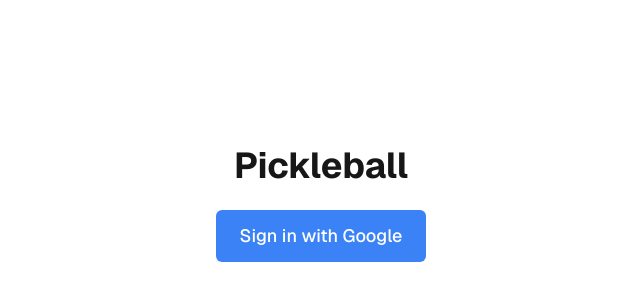
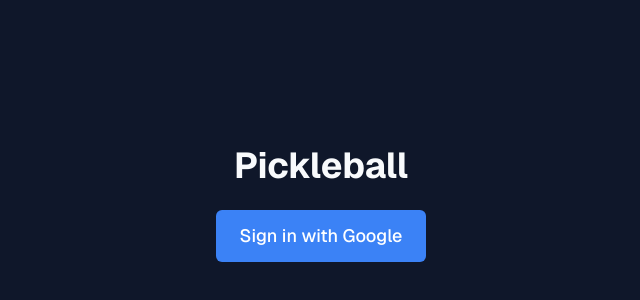
Before and after one commit to Kwon11/PickleBall, a Next.js app: page / in a window 1280 px wide. Shown: the part 196-496 px from the top of the page, without its empty margins (319-959 px from the left). Built offline with nearby package versions, Linux system fonts and the light colour scheme; no server answers.

Commit message:
Update colors

```diff
--- a/src/app/globals.css
+++ b/src/app/globals.css
@@ -3,7 +3,7 @@
 @tailwind utilities;
 
 .rdp-root {
-  --rdp-accent-color: yellow;
+  --rdp-accent-color: #3b82f6;
   height: 100vh;
 }
 
@@ -25,27 +25,18 @@
 }
 
 .rdp-day {
-  border: 1px solid white;
+  border: 1px solid #1e293b;
 }
 
 :root {
-  --background: #ffffff;
-  --foreground: #171717;
-  --text-primary: #171717;
-  --text-secondary: #4b5563;
-  --text-tertiary: #6b7280;
-  --border-color: #e5e7eb;
-}
-
-@media (prefers-color-scheme: dark) {
-  :root {
-    --background: #0a0a0a;
-    --foreground: #f3f4f6;
-    --text-primary: #f3f4f6;
-    --text-secondary: #d1d5db;
-    --text-tertiary: #9ca3af;
-    --border-color: #374151;
-  }
+  --background: #0f172a;
+  --foreground: #f8fafc;
+  --text-primary: #f8fafc;
+  --text-secondary: #cbd5e1;
+  --text-tertiary: #94a3b8;
+  --border-color: #1e293b;
+  --card-bg: #1e293b;
+  --hover-bg: #334155;
 }
 
 body {
@@ -67,3 +58,11 @@ body {
 .border-custom {
   border-color: var(--border-color);
 }
+
+.bg-card {
+  background-color: var(--card-bg);
+}
+
+.hover-bg {
+  background-color: var(--hover-bg);
+}
--- a/src/components/EventView.tsx
+++ b/src/components/EventView.tsx
@@ -179,7 +179,7 @@ export const EventView = ({ event }: EventViewProps) => {
   console.log('participant', participants);
 
   return (
-    <div className="border border-custom p-6 rounded-lg shadow-sm bg-background">
+    <div className="border border-custom p-6 rounded-lg shadow-sm bg-card">
       <h3 className="text-xl font-bold text-primary">{event.title}</h3>
       <p className="text-secondary mt-2">{event.description}</p>
       <div className="mt-4 text-sm space-y-1">
@@ -194,11 +194,11 @@ export const EventView = ({ event }: EventViewProps) => {
         {isSignedUp ? (
           <div className="space-y-3">
             {isWaitlisted ? (
-              <p className="text-yellow-500 font-medium">
+              <p className="text-yellow-400 font-medium">
                 You are on the waitlist (Position #{currentUserPosition})
               </p>
             ) : (
-              <p className="text-green-500 font-medium">You are signed up for this event!</p>
+              <p className="text-green-400 font-medium">You are signed up for this event!</p>
             )}
             <button
               onClick={handleCancelSignUp}
@@ -227,7 +227,7 @@ export const EventView = ({ event }: EventViewProps) => {
               key={participant.id}
               className="flex items-center space-x-3"
             >
-              <div className="w-8 h-8 rounded-full bg-gray-300 flex items-center justify-center text-sm font-medium text-gray-600">
+              <div className="w-8 h-8 rounded-full bg-slate-700 flex items-center justify-center text-sm font-medium text-slate-300">
                 {participant.profiles.full_name.charAt(0)}
               </div>
               <span className={participant.is_waitlisted ? 'text-tertiary' : 'text-secondary'}>
--- a/src/components/Navigation.tsx
+++ b/src/components/Navigation.tsx
@@ -1,6 +1,13 @@
 "use client";
 import { User } from "@supabase/supabase-js";
 import Link from "next/link";
+import {
+  CalendarIcon,
+  UserGroupIcon,
+  PlusCircleIcon,
+  ArrowRightOnRectangleIcon,
+  HomeIcon
+} from '@heroicons/react/24/outline';
 
 type NavigationProps = {
   user: User | null;
@@ -11,30 +18,50 @@ export const Navigation = ({ user, onSignOut }: NavigationProps) => {
   if (!user) return null;
 
   return (
-    <nav className="fixed left-0 top-0 h-full w-64 bg-background border-r border-custom p-6">
+    <nav className="fixed left-0 top-0 h-full w-64 bg-slate-900 border-r border-slate-800 p-6">
       <div className="flex flex-col h-full">
         <div className="mb-8">
-          <h1 className="text-2xl font-bold text-primary">Pickleball</h1>
-          <p className="text-secondary text-sm mt-1">{user.email}</p>
+          <h1 className="text-2xl font-bold text-white">Pickleball</h1>
+          <p className="text-slate-400 text-sm mt-1">{user.email}</p>
         </div>
 
-        <div className="flex-1 space-y-4">
-          <Link href="/" className="block text-secondary hover:text-primary transition-colors">
-            My Events
+        <div className="flex-1 space-y-2">
+          <Link
+            href="/"
+            className="flex items-center space-x-3 px-3 py-2 rounded-lg text-slate-300 hover:text-white hover:bg-slate-800 transition-colors"
+          >
+            <HomeIcon className="w-5 h-5" />
+            <span>Home</span>
           </Link>
-          <Link href="/clubs" className="block text-secondary hover:text-primary transition-colors">
-            My Clubs
+          <Link
+            href="/events"
+            className="flex items-center space-x-3 px-3 py-2 rounded-lg text-slate-300 hover:text-white hover:bg-slate-800 transition-colors"
+          >
+            <CalendarIcon className="w-5 h-5" />
+            <span>My Events</span>
           </Link>
-          <Link href="/create-club" className="block text-secondary hover:text-primary transition-colors">
-            Create Club
+          <Link
+            href="/clubs"
+            className="flex items-center space-x-3 px-3 py-2 rounded-lg text-slate-300 hover:text-white hover:bg-slate-800 transition-colors"
+          >
+            <UserGroupIcon className="w-5 h-5" />
+            <span>My Clubs</span>
+          </Link>
+          <Link
+            href="/create-club"
+            className="flex items-center space-x-3 px-3 py-2 rounded-lg text-slate-300 hover:text-white hover:bg-slate-800 transition-colors"
+          >
+            <PlusCircleIcon className="w-5 h-5" />
+            <span>Create Club</span>
           </Link>
         </div>
 
         <button
           onClick={onSignOut}
-          className="mt-4 text-red-500 hover:text-red-600 transition-colors"
+          className="flex items-center space-x-3 px-3 py-2 rounded-lg text-slate-300 hover:text-white hover:bg-slate-800 transition-colors"
         >
-          Sign Out
+          <ArrowRightOnRectangleIcon className="w-5 h-5" />
+          <span>Sign Out</span>
         </button>
       </div>
     </nav>
--- a/tailwind.config.ts
+++ b/tailwind.config.ts
@@ -15,6 +15,8 @@ export default {
         "text-secondary": "var(--text-secondary)",
         "text-tertiary": "var(--text-tertiary)",
         border: "var(--border-color)",
+        card: "var(--card-bg)",
+        hover: "var(--hover-bg)",
       },
       fontFamily: {
         sans: ["var(--font-geist-sans)", "system-ui", "-apple-system", "sans-serif"],
```
